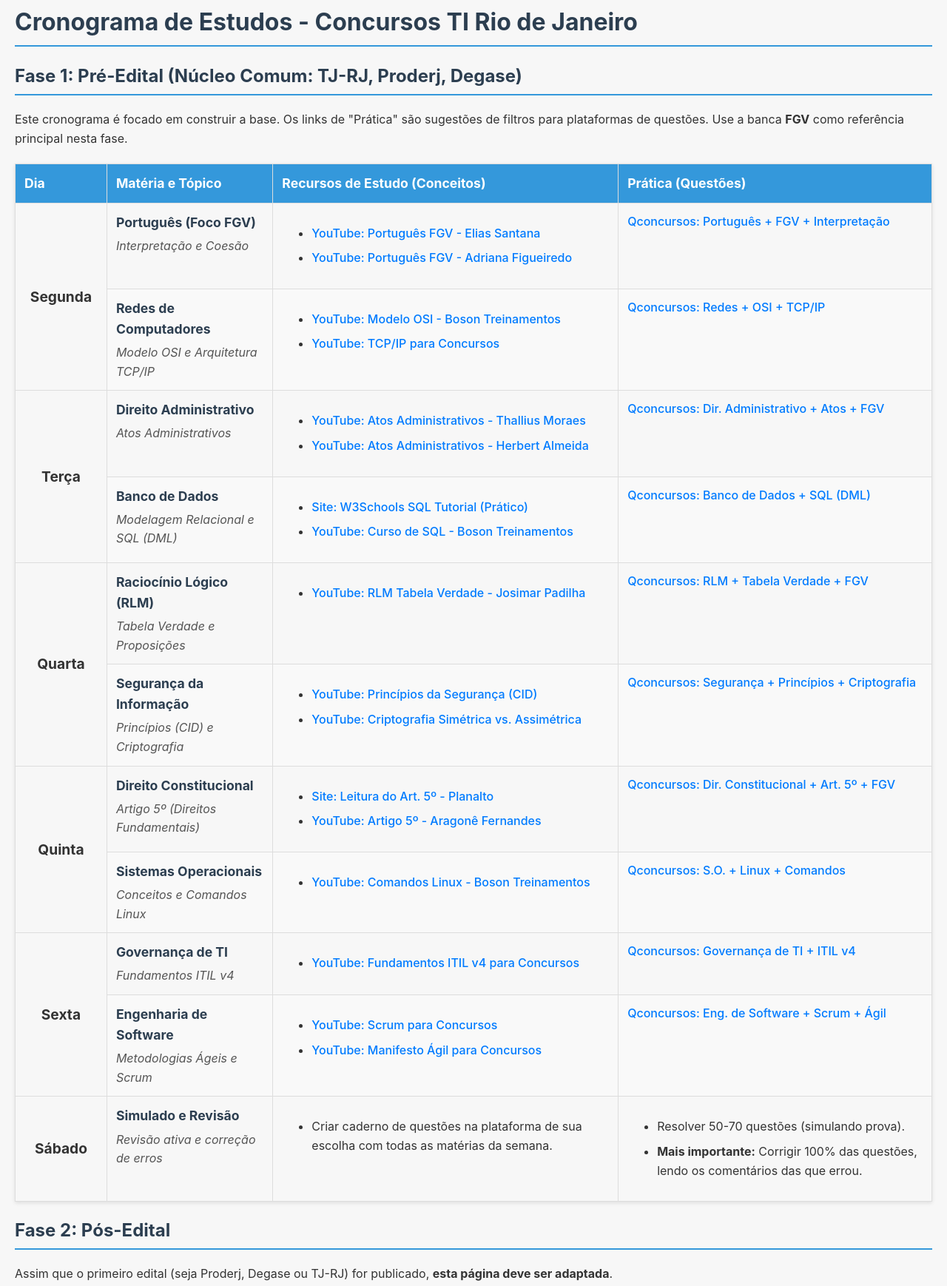
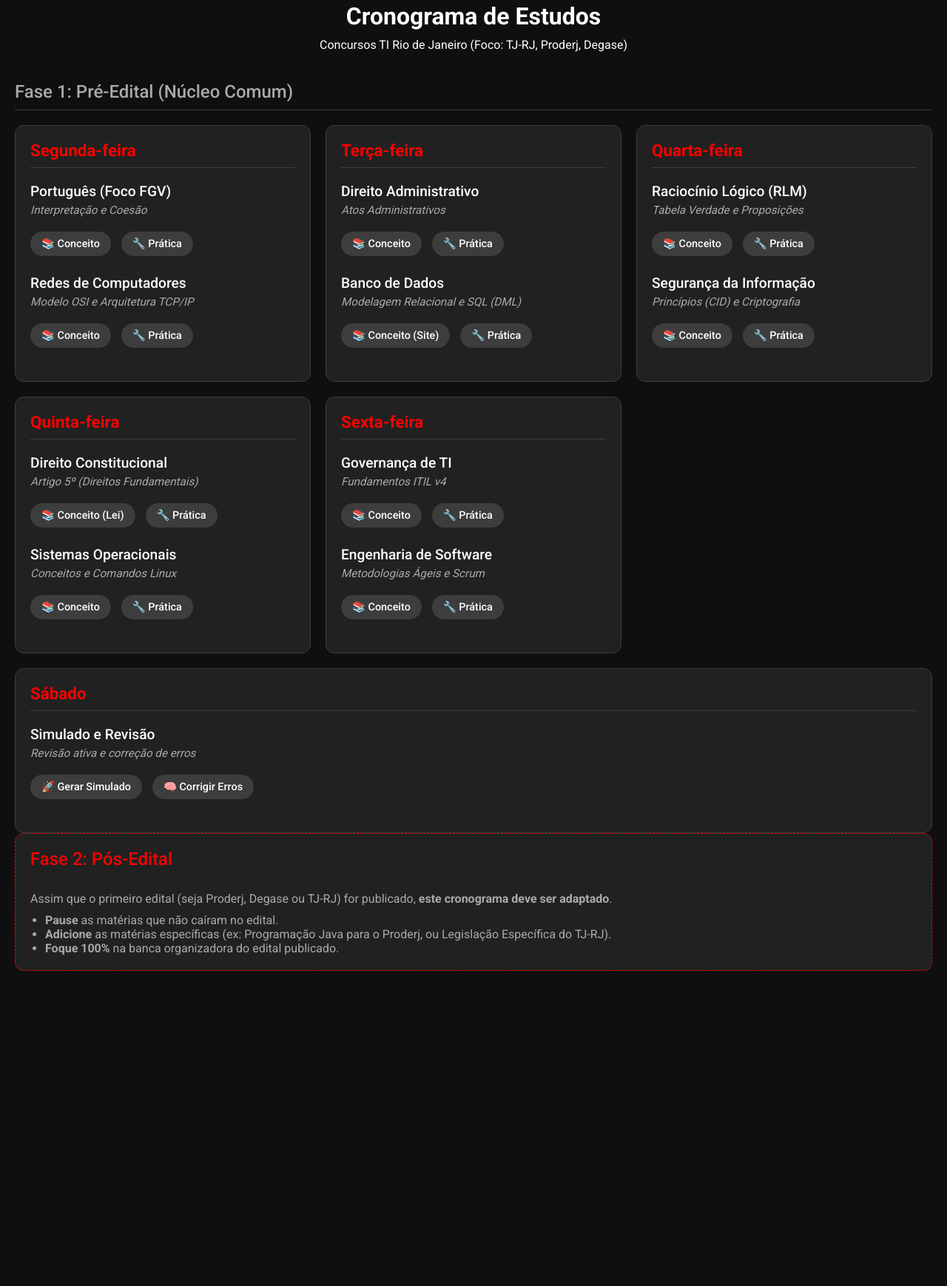
Before and after one commit to ArcRasall/Estudo_concurso, a plain HTML site: page index.html in a window 1280 px wide. Shown: the part 17-1755 px from the top of the page at 74% size. After the commit the page ends 1349 px from the top, so only its background shows below. Drawn offline with Linux system fonts and the light colour scheme.

Commit message:
Refactor index.html for dark theme and responsiveness
Updated the HTML structure and styles for the study schedule, including new styles for a dark theme and responsive design.

```diff
--- a/index.html
+++ b/index.html
@@ -4,253 +4,299 @@
     <meta charset="UTF-8">
     <meta name="viewport" content="width=device-width, initial-scale=1.0">
     <title>Cronograma de Estudos - TI (RJ)</title>
+    <link rel="preconnect" href="https://fonts.googleapis.com">
+    <link rel="preconnect" href="https://fonts.gstatic.com" crossorigin>
+    <link href="https://fonts.googleapis.com/css2?family=Roboto:wght@400;500;700&display=swap" rel="stylesheet">
+
     <style>
+        :root {
+            --yt-dark-bg: #0f0f0f;         /* Fundo principal (quase preto) */
+            --yt-dark-card: #212121;       /* Fundo dos cards (cinza escuro) */
+            --yt-dark-border: #3d3d3d;     /* Bordas e divisórias */
+            --yt-text-primary: #ffffff;    /* Texto principal (branco) */
+            --yt-text-secondary: #aaaaaa; /* Texto secundário (cinza claro) */
+            --yt-accent-red: #FF0000;      /* Vermelho YouTube */
+        }
+
+        * {
+            margin: 0;
+            padding: 0;
+            box-sizing: border-box;
+        }
+
         body {
-            font-family: -apple-system, BlinkMacSystemFont, "Segoe UI", Roboto, Arial, sans-serif;
-            line-height: 1.6;
-            margin: 20px;
-            background-color: #f7f7f7;
-            color: #333;
+            font-family: 'Roboto', Arial, sans-serif;
+            background-color: var(--yt-dark-bg);
+            color: var(--yt-text-primary);
+            padding: 20px;
         }
-        h1, h2 {
-            color: #2c3e50;
-            border-bottom: 2px solid #3498db;
-            padding-bottom: 5px;
+
+        .header {
+            text-align: center;
+            margin-bottom: 30px;
         }
-        table {
-            width: 100%;
-            border-collapse: collapse;
-            margin-top: 20px;
-            box-shadow: 0 2px 5px rgba(0,0,0,0.1);
+
+        h1 {
+            font-size: 2em;
+            font-weight: 700;
+            margin-bottom: 10px;
         }
-        th, td {
-            border: 1px solid #ddd;
-            padding: 12px;
-            text-align: left;
-            vertical-align: top;
+
+        h2 {
+            font-size: 1.5em;
+            font-weight: 500;
+            color: var(--yt-text-secondary);
+            border-bottom: 1px solid var(--yt-dark-border);
+            padding-bottom: 10px;
+            margin-top: 40px;
+            margin-bottom: 20px;
         }
-        th {
-            background-color: #3498db;
-            color: white;
-            font-size: 1.1em;
+
+        /* O Grid de Cards */
+        .schedule-grid {
+            display: grid;
+            /* 1 coluna no celular (padrão) */
+            grid-template-columns: 1fr;
+            gap: 20px;
         }
-        tr:nth-child(even) {
-            background-color: #f9f9f9;
+
+        /* O Card de cada Dia */
+        .day-card {
+            background-color: var(--yt-dark-card);
+            border-radius: 12px;
+            padding: 20px;
+            border: 1px solid var(--yt-dark-border);
+            transition: transform 0.2s ease, box-shadow 0.2s ease;
         }
-        tr:hover {
-            background-color: #ecf0f1;
+
+        .day-card:hover {
+            transform: translateY(-5px);
+            box-shadow: 0 8px 16px rgba(0, 0, 0, 0.3);
         }
-        a {
-            color: #007BFF;
+
+        /* Título do Card (Dia da Semana) */
+        .day-card h3 {
+            color: var(--yt-accent-red);
+            font-size: 1.4em;
+            font-weight: 700;
+            border-bottom: 1px solid var(--yt-dark-border);
+            padding-bottom: 10px;
+            margin-bottom: 20px;
+        }
+
+        /* Bloco de cada Matéria */
+        .subject-block {
+            margin-bottom: 25px;
+        }
+
+        .subject-block h4 {
+            font-size: 1.2em;
+            font-weight: 500;
+            color: var(--yt-text-primary);
+            margin-bottom: 5px;
+        }
+
+        .subject-block .topic {
+            font-size: 0.95em;
+            color: var(--yt-text-secondary);
+            font-style: italic;
+            margin-bottom: 15px;
+        }
+
+        /* Links em formato de "Pílula" */
+        .subject-block .links a {
+            display: inline-block;
+            background-color: #3d3d3d;
+            color: var(--yt-text-primary);
+            padding: 8px 15px;
+            border-radius: 18px; /* Pílula */
             text-decoration: none;
+            font-size: 0.9em;
             font-weight: 500;
+            margin-right: 10px;
+            margin-top: 5px;
+            transition: background-color 0.2s ease;
         }
-        a:hover {
-            text-decoration: underline;
+
+        .subject-block .links a:hover {
+            background-color: #555555;
         }
-        .subject {
-            font-weight: bold;
-            font-size: 1.1em;
-            color: #2c3e50;
+
+        /* Card de "Fase 2" */
+        .info-card {
+            background-color: var(--yt-dark-card);
+            border: 1px dashed var(--yt-accent-red);
+            padding: 20px;
+            border-radius: 12px;
         }
-        .topic {
-            font-style: italic;
-            color: #555;
-            display: block;
-            margin-top: 5px;
+        .info-card h2 {
+            border: none;
+            margin-top: 0;
+            color: var(--yt-accent-red);
         }
-        .day {
-            font-weight: bold;
-            font-size: 1.2em;
-            vertical-align: middle;
-            text-align: center;
-            width: 10%;
+        .info-card p, .info-card li {
+            color: var(--yt-text-secondary);
         }
-        .resources-list li {
-            margin-bottom: 8px;
+        .info-card ul {
+            padding-left: 20px;
+            margin-top: 10px;
         }
+
+        /* --- RESPONSIVIDADE --- */
+
+        /* Telas de Tablet (2 colunas) */
+        @media (min-width: 768px) {
+            .schedule-grid {
+                grid-template-columns: repeat(2, 1fr);
+            }
+        }
+
+        /* Telas de Desktop (3 colunas) */
+        @media (min-width: 1024px) {
+            .schedule-grid {
+                grid-template-columns: repeat(3, 1fr);
+            }
+
+            /* Faz o Sábado ocupar a linha inteira no desktop */
+            .day-card.saturday {
+                grid-column: 1 / -1;
+            }
+        }
+
     </style>
 </head>
 <body>
-    <h1>Cronograma de Estudos - Concursos TI Rio de Janeiro</h1>
-    <h2>Fase 1: Pré-Edital (Núcleo Comum: TJ-RJ, Proderj, Degase)</h2>
-    <p>Este cronograma é focado em construir a base. Os links de "Prática" são sugestões de filtros para plataformas de questões. Use a banca <strong>FGV</strong> como referência principal nesta fase.</p>
 
-    <table>
-        <thead>
-            <tr>
-                <th>Dia</th>
-                <th>Matéria e Tópico</th>
-                <th>Recursos de Estudo (Conceitos)</th>
-                <th>Prática (Questões)</th>
-            </tr>
-        </thead>
-        <tbody>
-            <tr>
-                <td class="day" rowspan="2">Segunda</td>
-                <td>
-                    <span class="subject">Português (Foco FGV)</span>
-                    <span class="topic">Interpretação e Coesão</span>
-                </td>
-                <td>
-                    <ul class="resources-list">
-                        <li><a href="https://www.youtube.com/results?search_query=português+para+fgv+elias+santana" target="_blank">YouTube: Português FGV - Elias Santana</a></li>
-                        <li><a href="https://www.youtube.com/results?search_query=português+para+fgv+adriana+figueiredo" target="_blank">YouTube: Português FGV - Adriana Figueiredo</a></li>
-                    </ul>
-                </td>
-                <td><a href="https://www.google.com/search?q=qconcursos+português+fgv+interpretação+de+texto" target="_blank">Qconcursos: Português + FGV + Interpretação</a></td>
-            </tr>
-            <tr>
-                <td>
-                    <span class="subject">Redes de Computadores</span>
-                    <span class="topic">Modelo OSI e Arquitetura TCP/IP</span>
-                </td>
-                <td>
-                    <ul class="resources-list">
-                        <li><a href="https://www.youtube.com/results?search_query=modelo+osi+boson+treinamentos" target="_blank">YouTube: Modelo OSI - Boson Treinamentos</a></li>
-                        <li><a href="https://www.youtube.com/results?search_query=protocolo+tcp+ip+redes+para+concursos" target="_blank">YouTube: TCP/IP para Concursos</a></li>
-                    </ul>
-                </td>
-                <td><a href="https://www.google.com/search?q=qconcursos+redes+de+computadores+modelo+osi+tcpip" target="_blank">Qconcursos: Redes + OSI + TCP/IP</a></td>
-            </tr>
+    <header class="header">
+        <h1>Cronograma de Estudos</h1>
+        <p>Concursos TI Rio de Janeiro (Foco: TJ-RJ, Proderj, Degase)</p>
+    </header>
 
-            <tr>
-                <td class="day" rowspan="2">Terça</td>
-                <td>
-                    <span class="subject">Direito Administrativo</span>
-                    <span class="topic">Atos Administrativos</span>
-                </td>
-                <td>
-                    <ul class="resources-list">
-                        <li><a href="https://www.youtube.com/results?search_query=atos+administrativos+para+concursos+thallius+moraes" target="_blank">YouTube: Atos Administrativos - Thallius Moraes</a></li>
-                        <li><a href="https://www.youtube.com/results?search_query=atos+administrativos+herbert+almeida" target="_blank">YouTube: Atos Administrativos - Herbert Almeida</a></li>
-                    </ul>
-                </td>
-                <td><a href="https://www.google.com/search?q=qconcursos+direito+administrativo+atos+administrativos+fgv" target="_blank">Qconcursos: Dir. Administrativo + Atos + FGV</a></td>
-            </tr>
-            <tr>
-                <td>
-                    <span class="subject">Banco de Dados</span>
-                    <span class="topic">Modelagem Relacional e SQL (DML)</span>
-                </td>
-                <td>
-                    <ul class="resources-list">
-                        <li><a href="https://www.w3schools.com/sql/sql_select.asp" target="_blank">Site: W3Schools SQL Tutorial (Prático)</a></li>
-                        <li><a href="https://www.youtube.com/results?search_query=curso+de+sql+boson+treinamentos" target="_blank">YouTube: Curso de SQL - Boson Treinamentos</a></li>
-                    </ul>
-                </td>
-                <td><a href="https://www.google.com/search?q=qconcursos+banco+de+dados+sql+dml+select" target="_blank">Qconcursos: Banco de Dados + SQL (DML)</a></td>
-            </tr>
+    <h2>Fase 1: Pré-Edital (Núcleo Comum)</h2>
 
-            <tr>
-                <td class="day" rowspan="2">Quarta</td>
-                <td>
-                    <span class="subject">Raciocínio Lógico (RLM)</span>
-                    <span class="topic">Tabela Verdade e Proposições</span>
-                </td>
-                <td>
-                    <ul class="resources-list">
-                        <li><a href="https://www.youtube.com/results?search_query=rlm+tabela+verdade+josimar+padilha" target="_blank">YouTube: RLM Tabela Verdade - Josimar Padilha</a></li>
-                    </ul>
-                </td>
-                <td><a href="https://www.google.com/search?q=qconcursos+raciocínio+lógico+tabela+verdade+fgv" target="_blank">Qconcursos: RLM + Tabela Verdade + FGV</a></td>
-            </tr>
-            <tr>
-                <td>
-                    <span class="subject">Segurança da Informação</span>
-                    <span class="topic">Princípios (CID) e Criptografia</span>
-                </td>
-                <td>
-                    <ul class="resources-list">
-                        <li><a href="https://www.youtube.com/results?search_query=princípios+da+segurança+da+informação+concursos" target="_blank">YouTube: Princípios da Segurança (CID)</a></li>
-                        <li><a href="https://www.youtube.com/results?search_query=criptografia+simétrica+e+assimétrica+concursos" target="_blank">YouTube: Criptografia Simétrica vs. Assimétrica</a></li>
-                    </ul>
-                </td>
-                <td><a href="https://www.google.com/search?q=qconcursos+segurança+da+informação+princípios+criptografia" target="_blank">Qconcursos: Segurança + Princípios + Criptografia</a></td>
-            </tr>
+    <div class="schedule-grid">
 
-            <tr>
-                <td class="day" rowspan="2">Quinta</td>
-                <td>
-                    <span class="subject">Direito Constitucional</span>
-                    <span class="topic">Artigo 5º (Direitos Fundamentais)</span>
-                </td>
-                <td>
-                    <ul class="resources-list">
-                        <li><a href="https://www.planalto.gov.br/ccivil_03/constituicao/constituicao.htm" target="_blank">Site: Leitura do Art. 5º - Planalto</a></li>
-                        <li><a href="https://www.youtube.com/results?search_query=artigo+5+para+concursos+aragonê+fernandes" target="_blank">YouTube: Artigo 5º - Aragonê Fernandes</a></li>
-                    </ul>
-                </td>
-                <td><a href="https://www.google.com/search?q=qconcursos+direito+constitucional+artigo+5+fgv" target="_blank">Qconcursos: Dir. Constitucional + Art. 5º + FGV</a></td>
-            </tr>
-            <tr>
-                <td>
-                    <span class="subject">Sistemas Operacionais</span>
-                    <span class="topic">Conceitos e Comandos Linux</span>
-                </td>
-                <td>
-                    <ul class="resources-list">
-                        <li><a href="https://www.youtube.com/results?search_query=comandos+linux+para+concursos+boson+treinamentos" target="_blank">YouTube: Comandos Linux - Boson Treinamentos</a></li>
-                    </ul>
-                </td>
-                <td><a href="https://www.google.com/search?q=qconcursos+sistemas+operacionais+linux+comandos+básicos" target="_blank">Qconcursos: S.O. + Linux + Comandos</a></td>
-            </tr>
+        <div class="day-card">
+            <h3>Segunda-feira</h3>
+            <div class="subject-block">
+                <h4>Português (Foco FGV)</h4>
+                <p class="topic">Interpretação e Coesão</p>
+                <div class="links">
+                    <a href="https://www.youtube.com/results?search_query=português+para+fgv+elias+santana" target="_blank">📚 Conceito</a>
+                    <a href="https://www.google.com/search?q=qconcursos+português+fgv+interpretação+de+texto" target="_blank">🔧 Prática</a>
+                </div>
+            </div>
+            <div class="subject-block">
+                <h4>Redes de Computadores</h4>
+                <p class="topic">Modelo OSI e Arquitetura TCP/IP</p>
+                <div class="links">
+                    <a href="https://www.youtube.com/results?search_query=modelo+osi+boson+treinamentos" target="_blank">📚 Conceito</a>
+                    <a href="https://www.google.com/search?q=qconcursos+redes+de+computadores+modelo+osi+tcpip" target="_blank">🔧 Prática</a>
+                </div>
+            </div>
+        </div>
 
-            <tr>
-                <td class="day" rowspan="2">Sexta</td>
-                <td>
-                    <span class="subject">Governança de TI</span>
-                    <span class="topic">Fundamentos ITIL v4</span>
-                </td>
-                <td>
-                    <ul class="resources-list">
-                        <li><a href="https://www.youtube.com/results?search_query=fundamentos+itil+v4+para+concursos" target="_blank">YouTube: Fundamentos ITIL v4 para Concursos</a></li>
-                    </ul>
-                </td>
-                <td><a href="https://www.google.com/search?q=qconcursos+governança+de+ti+itil+v4" target="_blank">Qconcursos: Governança de TI + ITIL v4</a></td>
-            </tr>
-            <tr>
-                <td>
-                    <span class="subject">Engenharia de Software</span>
-                    <span class="topic">Metodologias Ágeis e Scrum</span>
-                </td>
-                <td>
-                    <ul class="resources-list">
-                        <li><a href="https://www.youtube.com/results?search_query=scrum+para+concursos" target="_blank">YouTube: Scrum para Concursos</a></li>
-                        <li><a href="https://www.youtube.com/results?search_query=manifesto+ágil+para+concursos" target="_blank">YouTube: Manifesto Ágil para Concursos</a></li>
-                    </ul>
-                </td>
-                <td><a href="https://www.google.com/search?q=qconcursos+engenharia+de+software+scrum+ágil" target="_blank">Qconcursos: Eng. de Software + Scrum + Ágil</a></td>
-            </tr>
+        <div class="day-card">
+            <h3>Terça-feira</h3>
+            <div class="subject-block">
+                <h4>Direito Administrativo</h4>
+                <p class="topic">Atos Administrativos</p>
+                <div class="links">
+                    <a href="https://www.youtube.com/results?search_query=atos+administrativos+para+concursos+thallius+moraes" target="_blank">📚 Conceito</a>
+                    <a href="https://www.google.com/search?q=qconcursos+direito+administrativo+atos+administrativos+fgv" target="_blank">🔧 Prática</a>
+                </div>
+            </div>
+            <div class="subject-block">
+                <h4>Banco de Dados</h4>
+                <p class="topic">Modelagem Relacional e SQL (DML)</p>
+                <div class="links">
+                    <a href="https://www.w3schools.com/sql/sql_select.asp" target="_blank">📚 Conceito (Site)</a>
+                    <a href="https://www.google.com/search?q=qconcursos+banco+de+dados+sql+dml+select" target="_blank">🔧 Prática</a>
+                </div>
+            </div>
+        </div>
 
-            <tr>
-                <td class="day">Sábado</td>
-                <td>
-                    <span class="subject">Simulado e Revisão</span>
-                    <span class="topic">Revisão ativa e correção de erros</span>
-                </td>
-                <td>
-                    <ul class="resources-list">
-                        <li>Criar caderno de questões na plataforma de sua escolha com todas as matérias da semana.</li>
-                    </ul>
-                </td>
-                <td>
-                    <ul class="resources-list">
-                        <li>Resolver 50-70 questões (simulando prova).</li>
-                        <li><strong>Mais importante:</strong> Corrigir 100% das questões, lendo os comentários das que errou.</li>
-                    </ul>
-                </td>
-            </tr>
-        </tbody>
-    </table>
+        <div class="day-card">
+            <h3>Quarta-feira</h3>
+            <div class="subject-block">
+                <h4>Raciocínio Lógico (RLM)</h4>
+                <p class="topic">Tabela Verdade e Proposições</p>
+                <div class="links">
+                    <a href="https://www.youtube.com/results?search_query=rlm+tabela+verdade+josimar+padilha" target="_blank">📚 Conceito</a>
+                    <a href="https://www.google.com/search?q=qconcursos+raciocínio+lógico+tabela+verdade+fgv" target="_blank">🔧 Prática</a>
+                </div>
+            </div>
+            <div class="subject-block">
+                <h4>Segurança da Informação</h4>
+                <p class="topic">Princípios (CID) e Criptografia</p>
+                <div class="links">
+                    <a href="https://www.youtube.com/results?search_query=princípios+da+segurança+da+informação+concursos" target="_blank">📚 Conceito</a>
+                    <a href="https://www.google.com/search?q=qconcursos+segurança+da+informação+princípios+criptografia" target="_blank">🔧 Prática</a>
+                </div>
+            </div>
+        </div>
 
+        <div class="day-card">
+            <h3>Quinta-feira</h3>
+            <div class="subject-block">
+                <h4>Direito Constitucional</h4>
+                <p class="topic">Artigo 5º (Direitos Fundamentais)</p>
+                <div class="links">
+                    <a href="https://www.planalto.gov.br/ccivil_03/constituicao/constituicao.htm" target="_blank">📚 Conceito (Lei)</a>
+                    <a href="https://www.google.com/search?q=qconcursos+direito+constitucional+artigo+5+fgv" target="_blank">🔧 Prática</a>
+                </div>
+            </div>
+            <div class="subject-block">
+                <h4>Sistemas Operacionais</h4>
+                <p class="topic">Conceitos e Comandos Linux</p>
+                <div class="links">
+                    <a href="https://www.youtube.com/results?search_query=comandos+linux+para+concursos+boson+treinamentos" target="_blank">📚 Conceito</a>
+                    <a href="https://www.google.com/search?q=qconcursos+sistemas+operacionais+linux+comandos+básicos" target="_blank">🔧 Prática</a>
+                </div>
+            </div>
+        </div>
+
+        <div class="day-card">
+            <h3>Sexta-feira</h3>
+            <div class="subject-block">
+                <h4>Governança de TI</h4>
+                <p class="topic">Fundamentos ITIL v4</p>
+                <div class="links">
+                    <a href="https://www.youtube.com/results?search_query=fundamentos+itil+v4+para+concursos" target="_blank">📚 Conceito</a>
+                    <a href="https://www.google.com/search?q=qconcursos+governança+de+ti+itil+v4" target="_blank">🔧 Prática</a>
+                </div>
+            </div>
+            <div class="subject-block">
+                <h4>Engenharia de Software</h4>
+                <p class="topic">Metodologias Ágeis e Scrum</p>
+                <div class="links">
+                    <a href="https://www.youtube.com/results?search_query=scrum+para+concursos" target="_blank">📚 Conceito</a>
+                    <a href="https://www.google.com/search?q=qconcursos+engenharia+de+software+scrum+ágil" target="_blank">🔧 Prática</a>
+                </div>
+            </div>
+        </div>
+
+        <div class="day-card saturday">
+            <h3>Sábado</h3>
+            <div class="subject-block">
+                <h4>Simulado e Revisão</h4>
+                <p class="topic">Revisão ativa e correção de erros</p>
+                <div class="links">
+                    <a href="https://www.qconcursos.com/" target="_blank">🚀 Gerar Simulado</a>
+                    <a href="#" target_blank>🧠 Corrigir Erros</a>
+                </div>
+            </div>
+        </div>
+
+    </div> <div class="info-card">
         <h2>Fase 2: Pós-Edital</h2>
-    <p>Assim que o primeiro edital (seja Proderj, Degase ou TJ-RJ) for publicado, <strong>esta página deve ser adaptada</strong>.</p>
+        <p>Assim que o primeiro edital (seja Proderj, Degase ou TJ-RJ) for publicado, <strong>este cronograma deve ser adaptado</strong>.</p>
         <ul>
             <li><strong>Pause</strong> as matérias que não caíram no edital.</li>
             <li><strong>Adicione</strong> as matérias específicas (ex: Programação Java para o Proderj, ou Legislação Específica do TJ-RJ).</li>
             <li><strong>Foque 100%</strong> na banca organizadora do edital publicado.</li>
         </ul>
+    </div>
 
 </body>
 </html>
```
Lines whose indentation alone changed are shown as unchanged.
